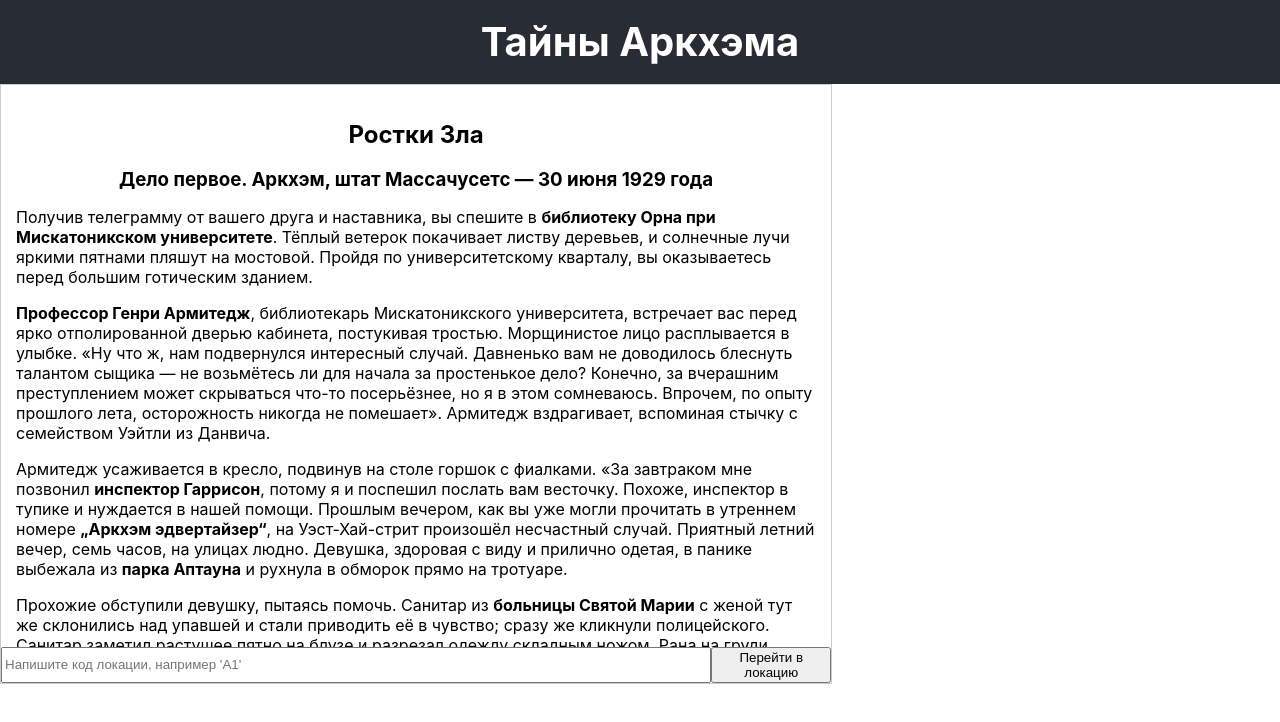
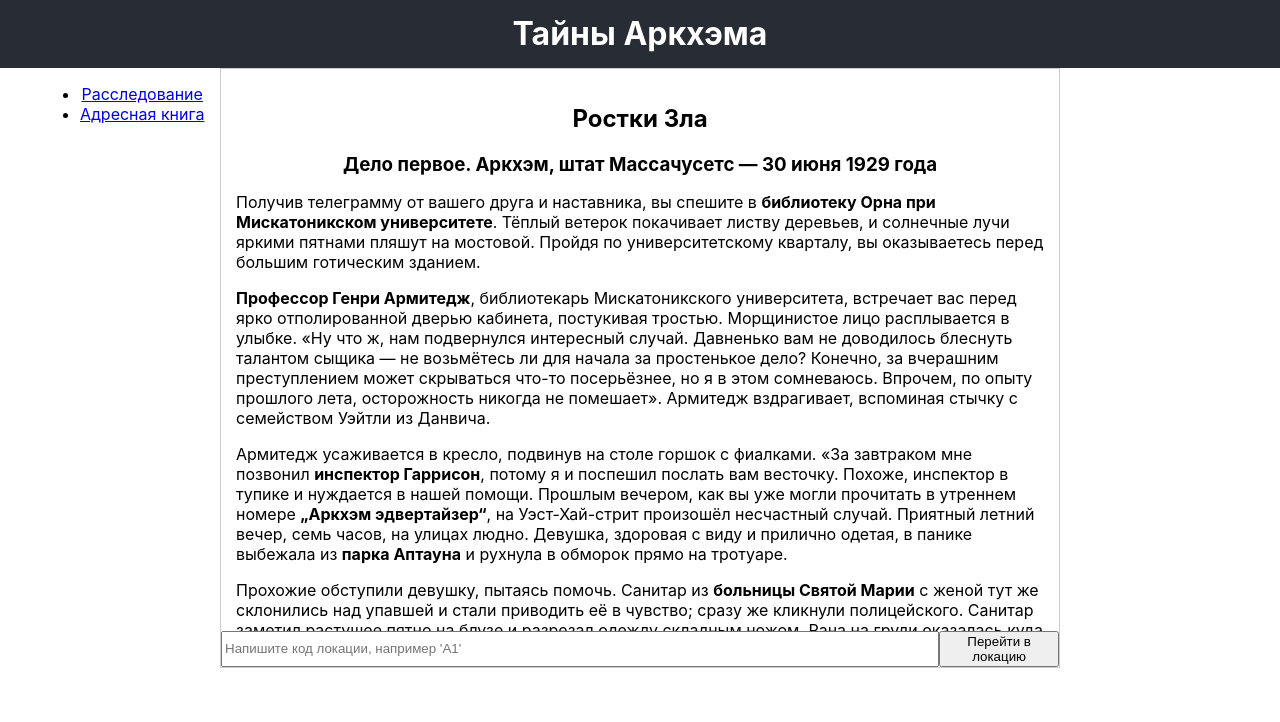
Before and after one commit to oleg-tgn/arkham_quest, a React (Create React App) app: page / in a window 1280 px wide. Shown: the top 722 px of the page. Built offline with nearby package versions, Linux system fonts and the light colour scheme; the HTML template or start-up script is replaced by a standard one.

Commit message:
Add routing and game menu

```diff
--- a/package.json
+++ b/package.json
@@ -8,6 +8,7 @@
     "@testing-library/user-event": "^13.5.0",
     "react": "^18.2.0",
     "react-dom": "^18.2.0",
+    "react-router-dom": "^6.22.3",
     "react-scripts": "5.0.1",
     "web-vitals": "^2.1.4"
   },
--- a/src/App.css
+++ b/src/App.css
@@ -23,8 +23,8 @@
   flex-direction: column;
   align-items: center;
   justify-content: center;
-  font-size: 20px;
-  line-height: 30px;
+  font-size: 16px;
+  line-height: 25px;
   color: white;
 }
 
@@ -43,6 +43,10 @@
 
 .container {
   display: flex;
+  max-width: 1200px;
+  margin: 0 auto;
+  flex-direction: row;
+  align-items: flex-start;
 }
 
 .container img {
@@ -100,9 +104,19 @@ area {
   width: 50%;
 }
 
-.col-65 {
+.menu {
   display: flex;
-  width: 65%;
+  flex: 15%; /* Занимает 25% горизонтального пространства */
+}
+
+.content {
+  display: flex;
+  width: 70%;
+}
+
+.score {
+  display: flex;
+  width: 15%;
 }
 
 .log-article {
--- a/src/App.js
+++ b/src/App.js
@@ -2,26 +2,30 @@ import './App.css';
 import GameDialog from './components/GameDialog';
 import GameLog from "./resourse/GameLog";
 import QuestLocations from "./resourse/QuestLocations";
+import ImageMap from "./components/ImageMap";
+import { BrowserRouter as Router, Route, Routes } from 'react-router-dom';
+import Header from "./components/Header";
+import Menu from "./components/Menu";
 
 function App() {
   return (
-    <div className="App">
-      <header className="App-header">
-        <h1>Тайны Аркхэма</h1>
-      </header>
+    <Router>
+      <div className="App">
+        <Header />
 
-      <div className='container'>
-        <div className='col-65'>
-          <GameDialog
-            GameLog={GameLog}
-            QuestLocations={QuestLocations}
-          />
+        <div className='container'>
+          <div className='menu'>
+            <Menu />
+          </div>
+          <div className='content'>
+            <Routes>
+              <Route path="/" element={<GameDialog GameLog={GameLog}/>} />
+            </Routes>
+          </div>
+          <div className='score'></div>
         </div>
-        {/* <div className='col'> */}
-          {/* <ImageMap /> */}
-        {/* </div> */}
       </div>
-    </div>
+    </Router>
   );
 }
 
--- /dev/null
+++ b/src/components/Header.js
@@ -0,0 +1,9 @@
+const Header = () => {
+    return (
+        <header className="App-header">
+            <h1>Тайны Аркхэма</h1>
+        </header>
+    );
+}
+
+export default Header;
--- /dev/null
+++ b/src/components/Menu.js
@@ -0,0 +1,17 @@
+import React from 'react';
+import { Link } from 'react-router-dom';
+
+const Menu = () => {
+  return (
+    <div>
+      <nav>
+        <ul>
+          <li><Link to="/">Расследование</Link></li>
+          <li><Link to="/AddressBook">Адресная книга</Link></li>
+        </ul>
+      </nav>
+    </div>
+  );
+};
+
+export default Menu;
--- a/src/resourse/QuestLocations.js
+++ b/src/resourse/QuestLocations.js
@@ -113,7 +113,7 @@ const QuestLocations = {
                 Гаррисон поправляет шляпу и отворачивается
                 к одному из офицеров. По блеску в его глазах вы
                 понимаете: он всё-таки намерен найти человека
-                со свёртком. Не вего правилах упускать серьёзные
+                со свёртком. Не в его правилах упускать серьёзные
                 зацепки.
             </p>
         `,
```
Also changed, not shown: 1 other file (tests, documents, lock files or other folders).
